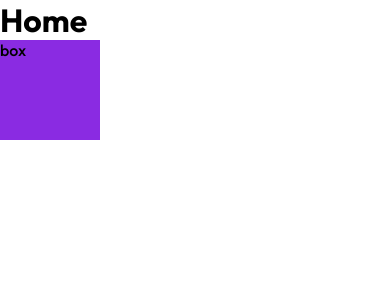
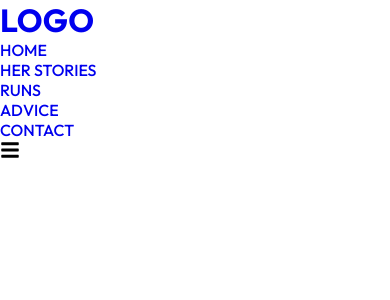
Before and after one commit to GarySimons/girls-on-the-run, a React (Create React App) app: page / in a window 390 px wide. Shown: the top 300 px of the page. Built offline with nearby package versions, Linux system fonts and the light colour scheme; a web font is replaced by a local one.

Commit message:
Nav bar started. list and hamburger icon added

```diff
--- /dev/null
+++ b/src/components/Navbar.js
@@ -0,0 +1,37 @@
+import React from 'react'
+import {Link} from 'react-router-dom'
+import { FaBars, FaTimes} from 'react-icons/fa'
+
+import './NavbarStyles.css'
+
+const Navbar = () => {
+  return (
+    <div className='header'>
+        <Link to='/'>
+            <h1>LOGO</h1>
+        </Link>
+        <ul className='nav-menu'>
+            <li>
+                <Link to='/'>HOME</Link>
+            </li>
+            <li>
+                <Link to='/stories'>HER STORIES</Link>
+            </li>
+            <li>
+                <Link to='/runs'>RUNS</Link>
+            </li>
+            <li>
+                <Link to='/advive'>ADVICE</Link>
+            </li>
+            <li>
+                <Link to='/contact'>CONTACT</Link>
+            </li>
+        </ul>
+        <div className='hamburger'>
+            <FaBars style={{color: '#000'}} size={20}/>
+        </div>
+    </div>
+  )
+}
+
+export default Navbar
--- a/src/index.css
+++ b/src/index.css
@@ -25,9 +25,3 @@ code {
   font-family: source-code-pro, Menlo, Monaco, Consolas, "Courier New",
     monospace;
 }
-
-.box {
-  background-color: blueviolet;
-  height: 100px;
-  width: 100px;
-}
--- a/src/routes/Home.js
+++ b/src/routes/Home.js
@@ -1,12 +1,11 @@
 import React from 'react'
+import Navbar from '../components/Navbar'
 
 const Home = () => {
   return (
     <div>
-       <h1>Home</h1>
-        <div className='box'>
-               <p>box</p>
-        </div>
+        <Navbar />
+
     </div>
   )
 }
```
Also changed, not shown: src/components/NavbarStyles.css (added).
